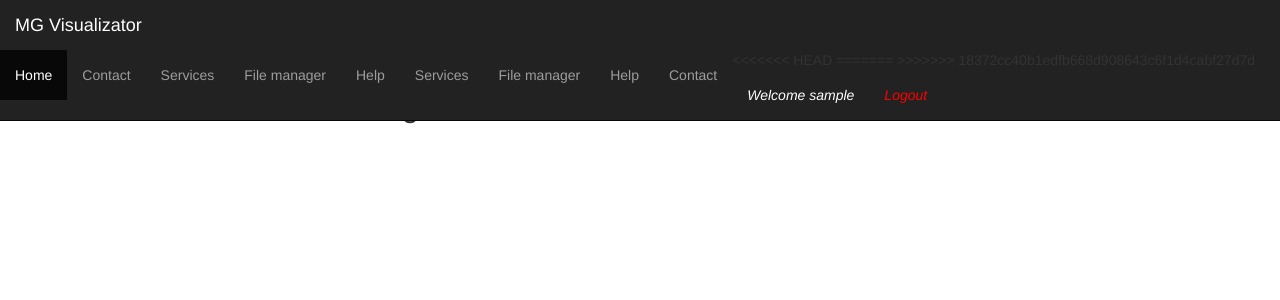
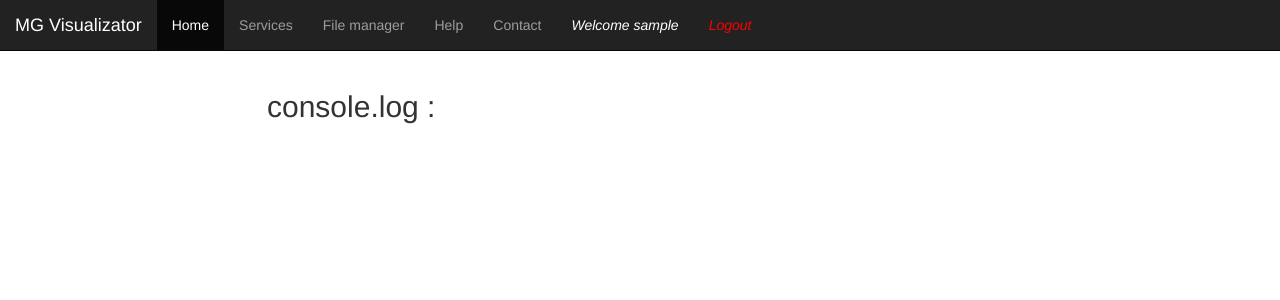
Before and after one commit to Sergiodiaz53/GeckoMGV, a Django app: page /filemanager/console in a window 1280 px wide. Shown: the top 300 px of the page. Run offline with Django 3.2, Linux system fonts and the light colour scheme; the visitor is signed in with stand-in values (Sample User, id 1); parts of the project's set-up code (start-up, migrations or seed data) failed here and were passed over; some libraries are stand-ins or nearby versions.

Commit message:
conflicts solved

```diff
--- a/MGV/templates/includes/basic.html
+++ b/MGV/templates/includes/basic.html
@@ -47,17 +47,10 @@
             <div class="navbar-collapse collapse">
                 <ul class="nav navbar-nav">
                     <li class="navbar-left active"><a href="/">Home</a></li>
-<<<<<<< HEAD
-                    <li class="navbar-left"><a href="{% url 'contact' %}">Contact</a></li>
-                    <li class="navbar-left"><a href="{% url 'services_view' %}">Services</a></li>
-                    <li class="navbar-left"><a href="{% url 'fileManager_view' %}">File manager</a></li>
-                    <li class="navbar-left"><a href={% static "files/help.pdf" %}>Help</a></li>
-=======
                     <li class="navbar-left"><a href="{% url 'services_view' %}">Services</a></li>
                     <li class="navbar-left"><a href="{% url 'fileManager_view' %}">File manager</a></li>
                     <li class="navbar-left"><a href="{% url 'help_view' %}">Help</a></li>
                     <li class="navbar-left"><a href="{% url 'contact_view' %}">Contact</a></li>
->>>>>>> 18372cc40b1edfb668d908643c6f1d4cabf27d7d
                         {% if user.is_authenticated %}
                                 <li class="align-right"><a href="#"><i class="fa fa-sign-out fa-fw whiteColor">Welcome {{ user.get_username }}</i></a></li>
                                 <li class="align-right"><a href="{% url 'logout_view' %}"><i class="fa fa-sign-out fa-fw redColor">Logout</i></a></li>
--- a/MGV/urls.py
+++ b/MGV/urls.py
@@ -12,12 +12,7 @@ urlpatterns = patterns(
         url(r'^getFileList', views.getFileList, name='getFileList'),
         url(r'^test',views.clustal_omega,name='clustal_omega'),
         url(r'^upload',views.uploadFrags, name= 'uploadFrags'),
-<<<<<<< HEAD
-        url(r'^contact',views.contact, name= 'contact')
-=======
         url(r'^contact',views.contact_view, name= 'contact_view'),
         url(r'^help',views.help_view, name= 'help_view'),
         url(r'^lrequired',views.loginrequired_view, name= 'loginrequired_view')
-
->>>>>>> 18372cc40b1edfb668d908643c6f1d4cabf27d7d
 )
```
Also changed, not shown: MGV/templates/contact.html (+1 -6 lines).
